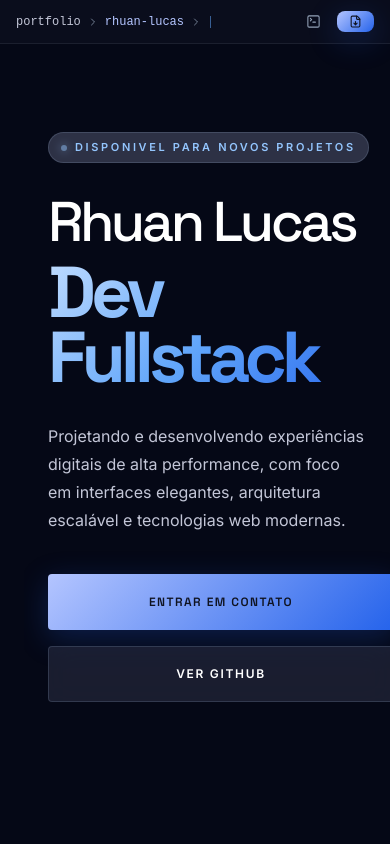
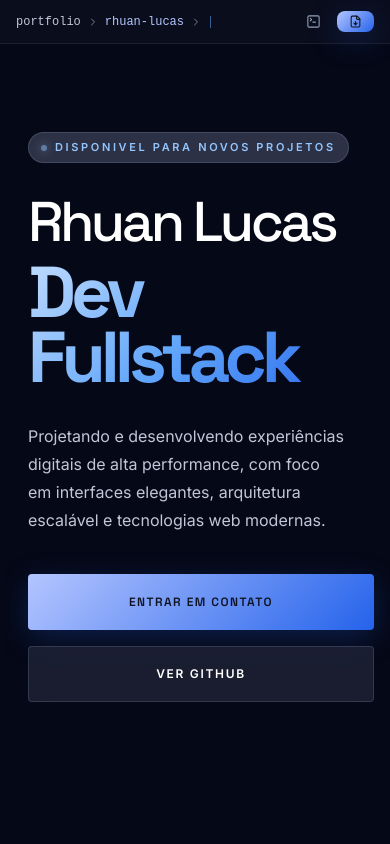
Before and after one commit to rhuanlucasdev/portfolio-dev, a Next.js app: page / in a window 390 px wide. Shown: the top 844 px of the page. Built offline with nearby package versions, Linux system fonts and the light colour scheme.

Commit message:
fix(mobile): adjust padding in main content area for better layout

```diff
--- a/src/app/page.tsx
+++ b/src/app/page.tsx
@@ -18,7 +18,7 @@ export default function HomePage() {
         <Navbar />
 
         <main className="relative flex-1 overflow-hidden">
-          <div className="mx-auto flex w-full max-w-7xl flex-col px-6 pb-24 pt-28 sm:px-8 lg:px-12">
+          <div className="mx-auto flex w-full max-w-7xl flex-col px-1 pb-24 pt-28 sm:px-8 lg:px-12">
             <Hero />
             <About />
             <Projects />
```
